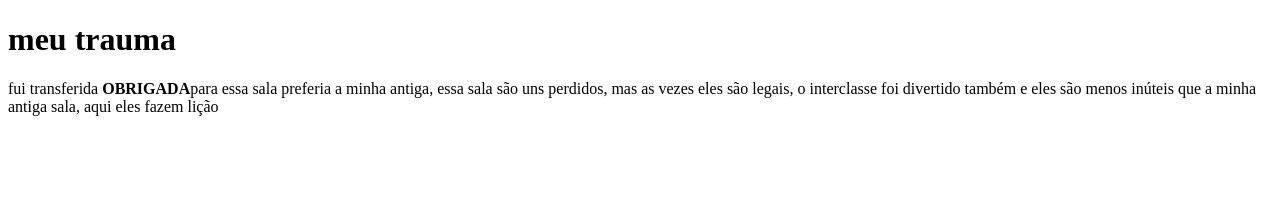
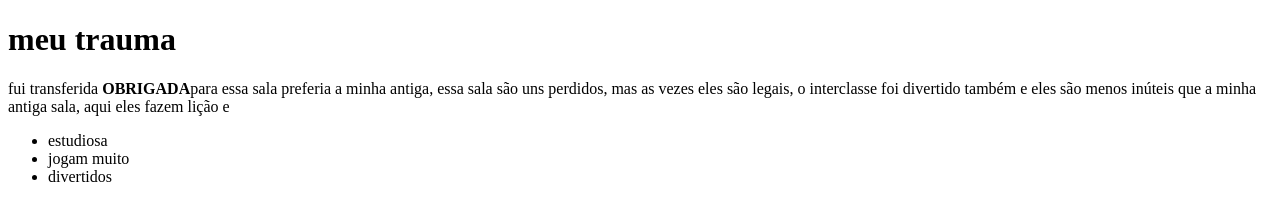
Before and after one commit to azvdo14/corinthians, a plain HTML site: page index.html in a window 1280 px wide. Drawn offline with Linux system fonts and the light colour scheme.

Commit message:
Add files via upload

```diff
--- a/index.html
+++ b/index.html
@@ -12,7 +12,13 @@
     fui transferida <strong>OBRIGADA</strong>para essa sala
     preferia a minha antiga, essa sala são uns perdidos, mas as vezes
     eles são legais, o interclasse foi divertido também e eles são menos inúteis
-    que a minha antiga sala, aqui eles fazem lição</p>
+    que a minha antiga sala, aqui eles fazem lição e </p>
+
+    <ul>
+        <li>estudiosa</li>
+           <li>jogam muito</li>
+           <li>divertidos</li>
+    </ul>
 
 </body>
 </html>
```
